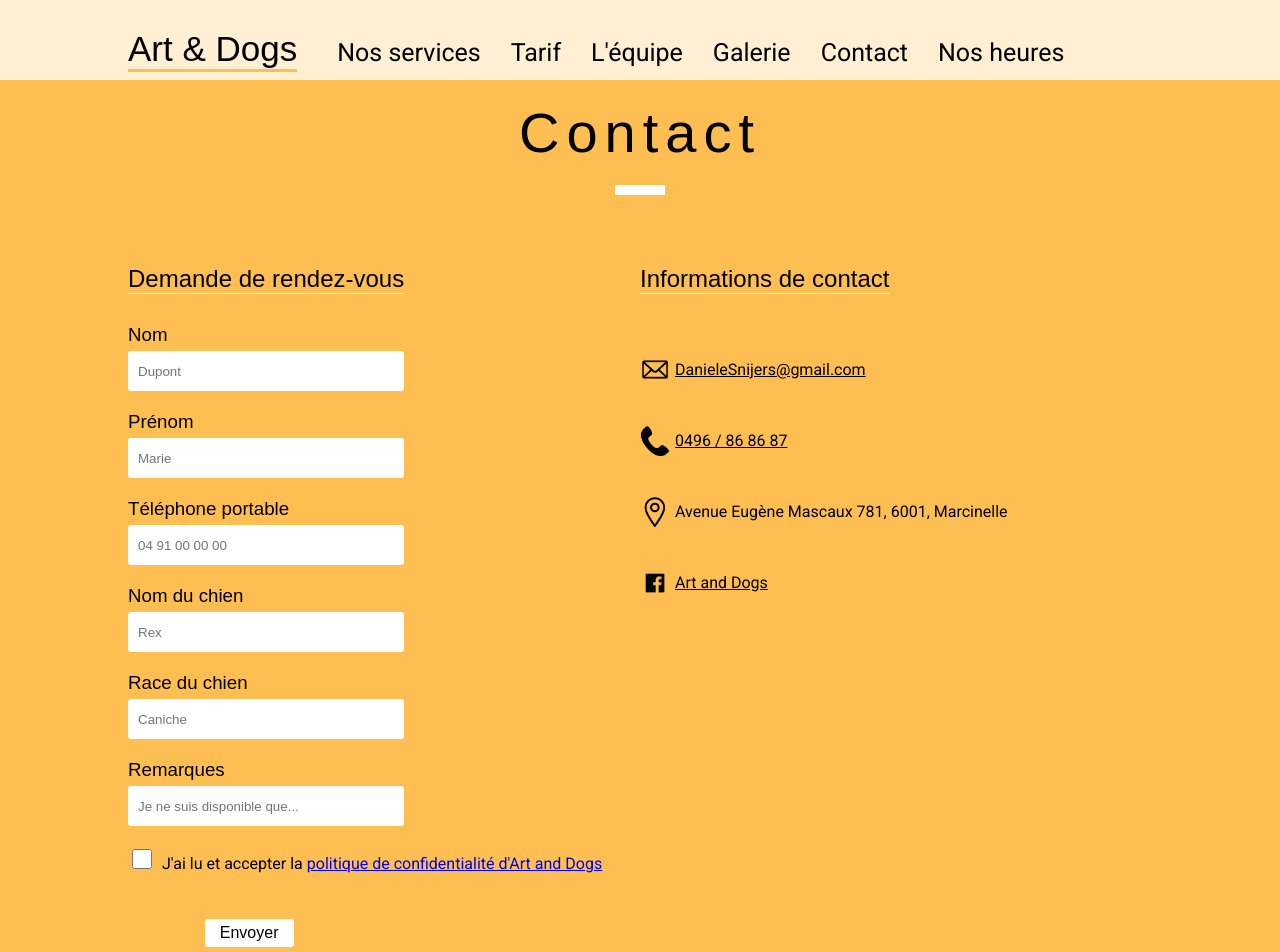
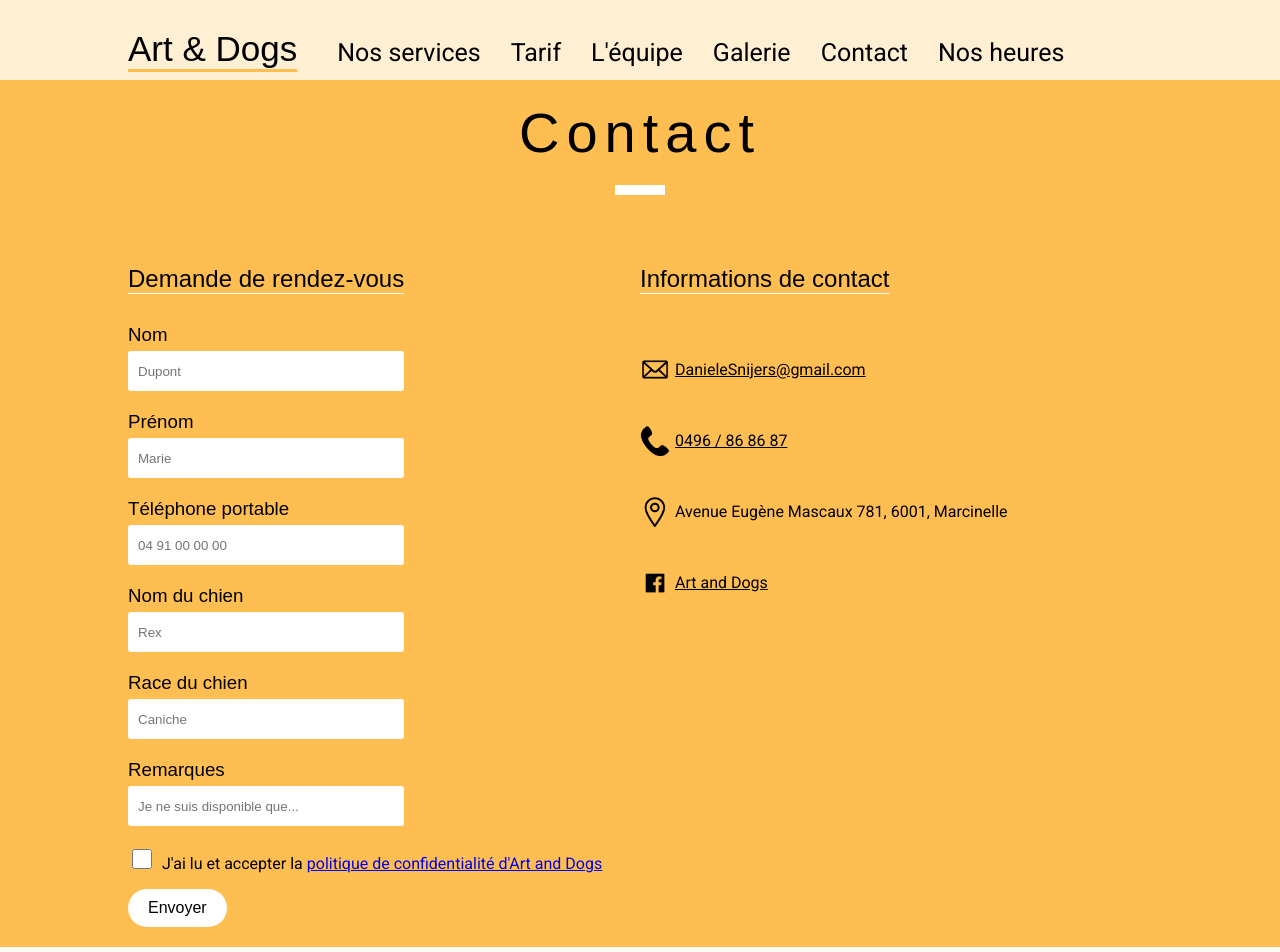
Before and after one commit to GraphtyLove/art-and-dogs-website, a React (Create React App) app: page /contact in a window 1280 px wide. Shown: the top 952 px of the page. Built offline with nearby package versions, Linux system fonts and the light colour scheme; grey boxes are pictures that could not be loaded.

Commit message:
change button style

```diff
--- a/src/components/Contact/Contact.scss
+++ b/src/components/Contact/Contact.scss
@@ -43,13 +43,11 @@
     }
 
     button{
-        margin-top: 30px;
-        margin-left: 15%;
-        margin-bottom: 30px;
-        padding: 5px 15px;
+        margin-top: 0 30px;
+        padding: 10px 20px;
         background: white;
         border: 0;
-        border-radius: 3px;
+        border-radius: 50px;
         font-size: 1rem;
         cursor: pointer;
     }
```
